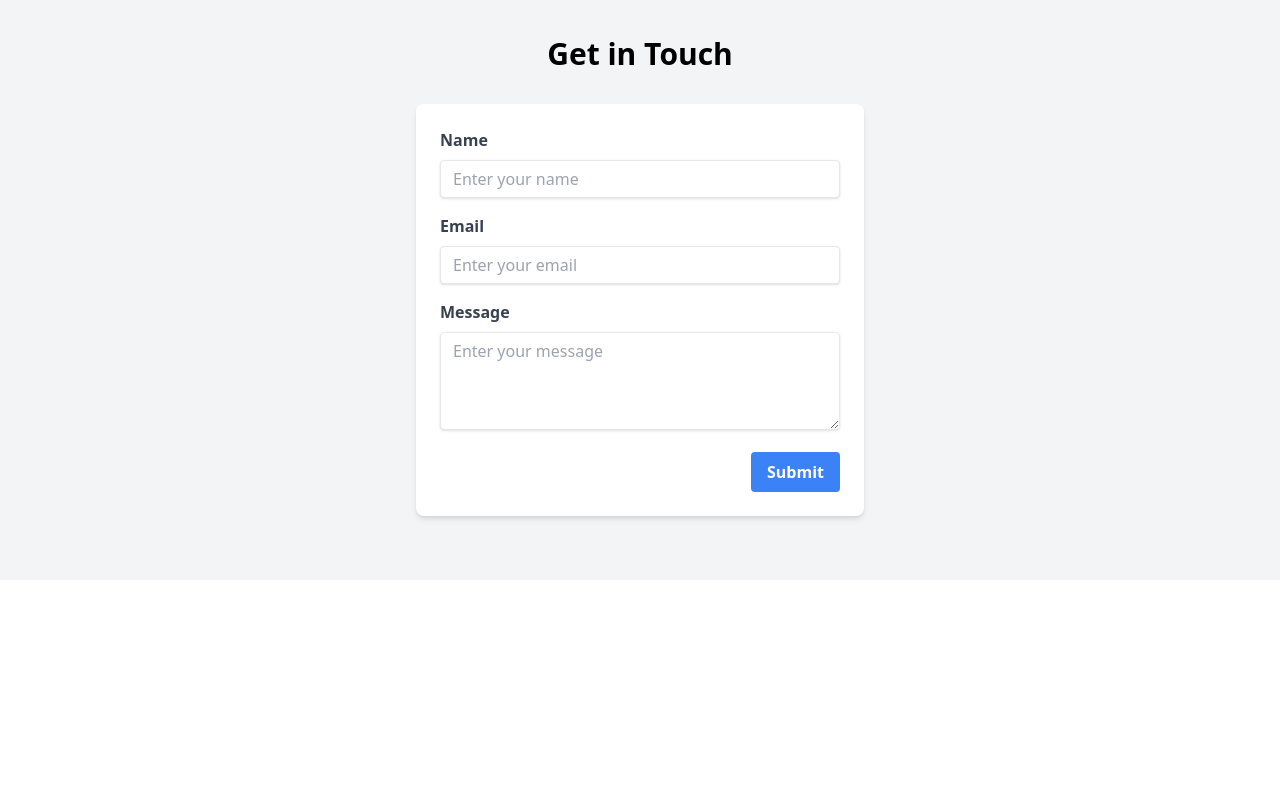
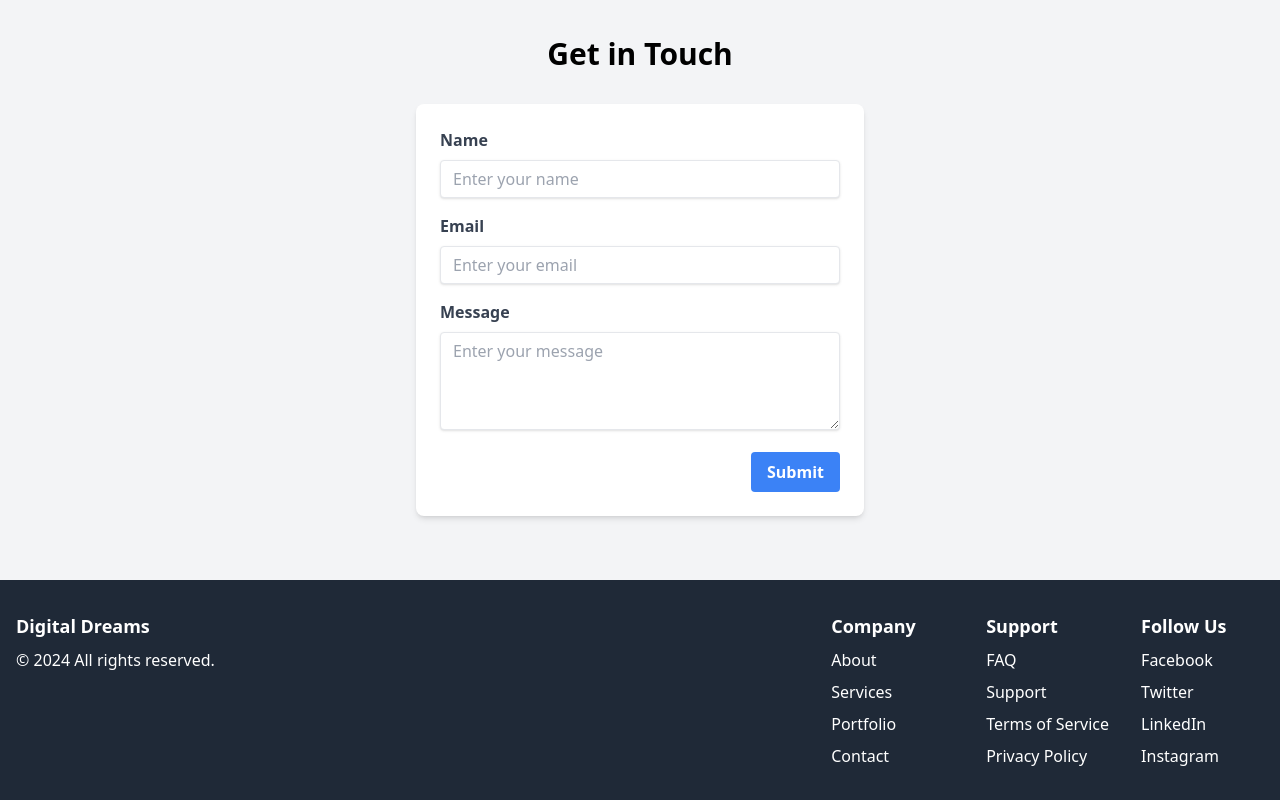
Before and after one commit to samritbasnet/digitaldreams-, a Next.js app: page / in a window 1280 px wide. Shown: the part 2706-3506 px from the top of the page. Before the commit the page ends 3286 px from the top, so only its background shows below. Built offline with nearby package versions, Linux system fonts and the light colour scheme.

Commit message:
footer added

```diff
--- a/src/app/page.js
+++ b/src/app/page.js
@@ -6,6 +6,7 @@ import WhyChooseUs from '@/components/whychoose';
 import PortfolioSection from '@/components/portfolio';
 import TestimonialsSection from '@/components/testimonial';
 import ContactForm from '@/components/contactform';
+import Footer from '@/components/footer';
 export default function Home() {
   return (
     <div>
@@ -16,6 +17,7 @@ export default function Home() {
       <PortfolioSection/>
       <TestimonialsSection/>
       <ContactForm/>
+      <Footer/>
     </div>
   );
 }
--- a/src/components/footer.js
+++ b/src/components/footer.js
@@ -0,0 +1,87 @@
+'use client';
+
+import Link from 'next/link';
+
+const Footer = () => {
+  return (
+    <footer className="bg-gray-800 text-white py-8">
+      <div className="container mx-auto px-4 flex flex-col md:flex-row justify-between">
+        <div className="mb-4 md:mb-0">
+          <h3 className="text-lg font-bold mb-2">Digital Dreams</h3>
+          <p>&copy; {new Date().getFullYear()} All rights reserved.</p>
+        </div>
+        <div className="grid grid-cols-1 md:grid-cols-3 gap-8">
+          <div>
+            <h3 className="text-lg font-bold mb-2">Company</h3>
+            <ul className="space-y-2">
+              <li>
+                <Link href="/about" legacyBehavior>
+                  <a className="hover:text-gray-400">About</a>
+                </Link>
+              </li>
+              <li>
+                <Link href="/services" legacyBehavior>
+                  <a className="hover:text-gray-400">Services</a>
+                </Link>
+              </li>
+              <li>
+                <Link href="/portfolio" legacyBehavior>
+                  <a className="hover:text-gray-400">Portfolio</a>
+                </Link>
+              </li>
+              <li>
+                <Link href="/contact" legacyBehavior>
+                  <a className="hover:text-gray-400">Contact</a>
+                </Link>
+              </li>
+            </ul>
+          </div>
+          <div>
+            <h3 className="text-lg font-bold mb-2">Support</h3>
+            <ul className="space-y-2">
+              <li>
+                <Link href="/faq" legacyBehavior>
+                  <a className="hover:text-gray-400">FAQ</a>
+                </Link>
+              </li>
+              <li>
+                <Link href="/support" legacyBehavior>
+                  <a className="hover:text-gray-400">Support</a>
+                </Link>
+              </li>
+              <li>
+                <Link href="/terms" legacyBehavior>
+                  <a className="hover:text-gray-400">Terms of Service</a>
+                </Link>
+              </li>
+              <li>
+                <Link href="/privacy" legacyBehavior>
+                  <a className="hover:text-gray-400">Privacy Policy</a>
+                </Link>
+              </li>
+            </ul>
+          </div>
+          <div>
+            <h3 className="text-lg font-bold mb-2">Follow Us</h3>
+            <ul className="space-y-2">
+              <li>
+                <a href="#" className="hover:text-gray-400">Facebook</a>
+              </li>
+              <li>
+                <a href="#" className="hover:text-gray-400">Twitter</a>
+              </li>
+              <li>
+                <a href="#" className="hover:text-gray-400">LinkedIn</a>
+              </li>
+              <li>
+                <a href="#" className="hover:text-gray-400">Instagram</a>
+              </li>
+            </ul>
+          </div>
+        </div>
+      </div>
+    </footer>
+  );
+};
+
+export default Footer;
```
Also changed, not shown: src/app/pages/service.js (deleted).
